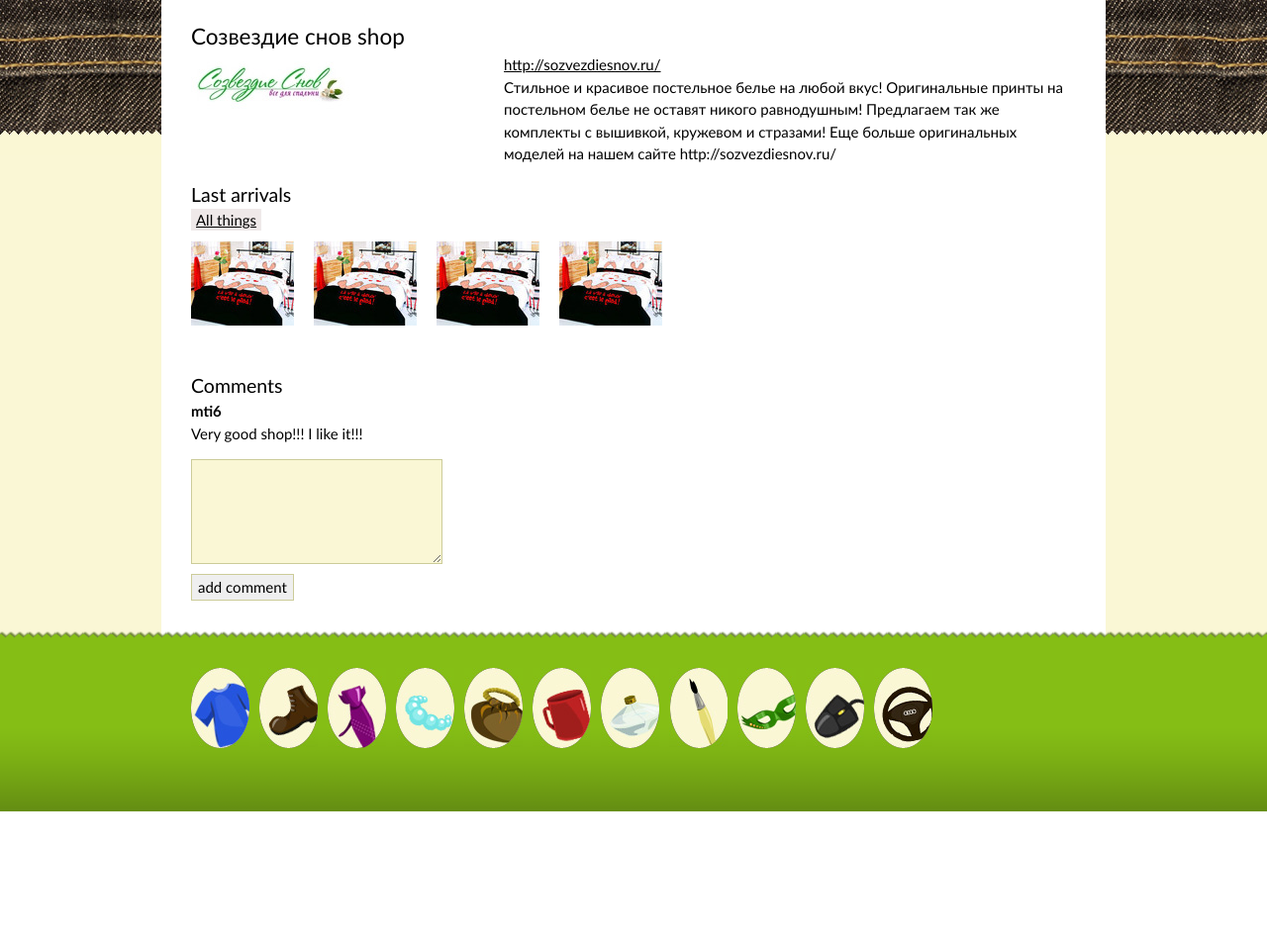
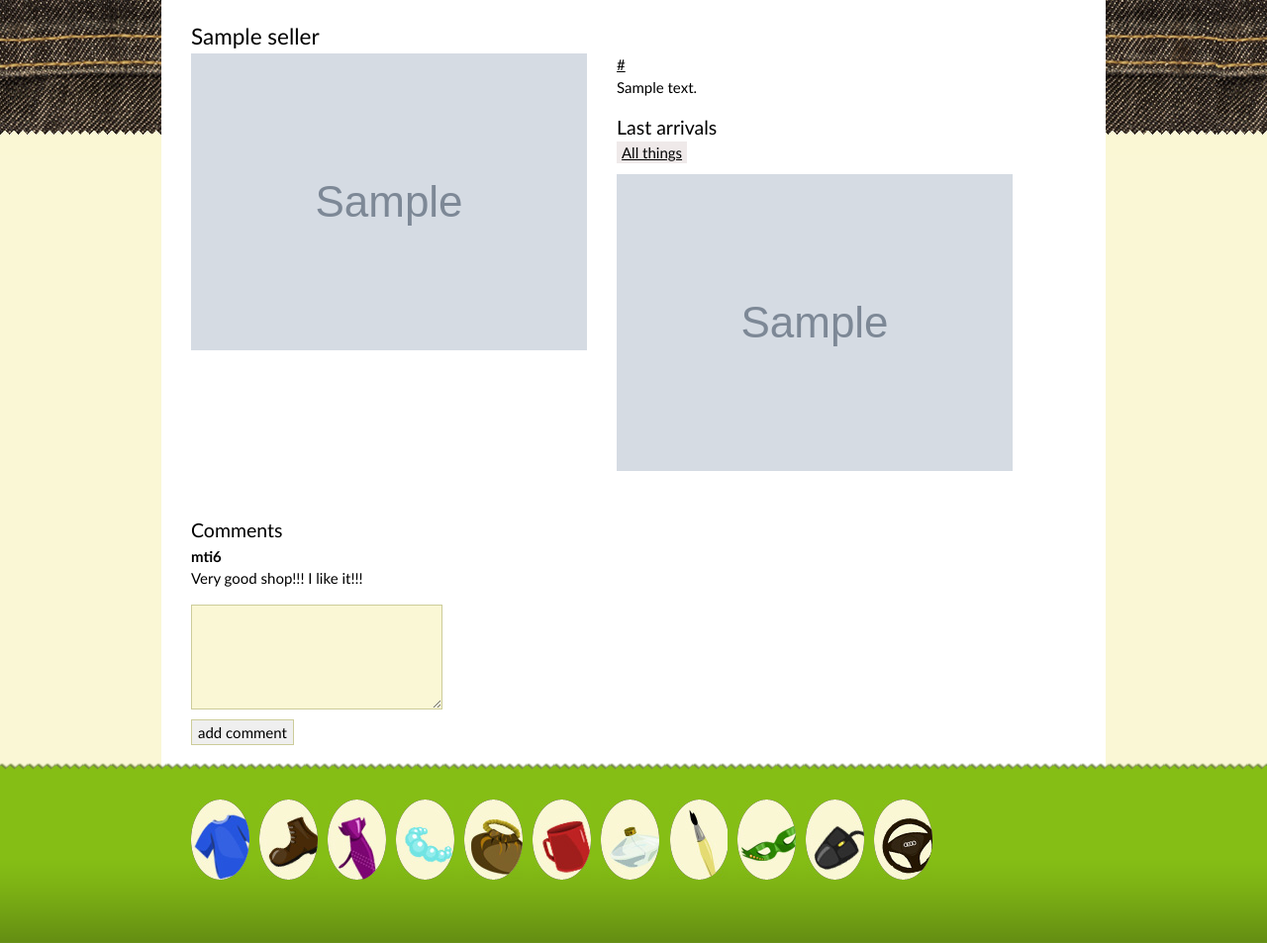
Before and after one commit to wadadaaa/boom2_0, a Django app: a page that uses templates/page.html in a window 1280 px wide. Shown: the part 175-1128 px from the top of the page at 99% size. Before the commit the page ends 995 px from the top, so only its background shows below. Run offline with Django 3.2, Linux system fonts and the light colour scheme; tables that the repository leaves empty hold one stand-in row (values such as "Sample post"); grey boxes marked "Sample" are stand-in pictures; some libraries are stand-ins or nearby versions.

Commit message:
sellers changed

```diff
--- a/apps/mainpage/models.py
+++ b/apps/mainpage/models.py
@@ -39,6 +39,7 @@ class Seller(models.Model):
                                    help_text="Describe yourself.")
     user = models.ForeignKey(User, related_name="seller")
     slug = models.SlugField(max_length=80)
+    avatar = ThumbnailerImageField(upload_to="sellers", blank=True)
 
     def __unicode__(self):
         return self.name
--- a/apps/mainpage/views.py
+++ b/apps/mainpage/views.py
@@ -11,8 +11,10 @@ def main(request):
 
 def seller(request, slug):
     seller = get_object_or_404(Seller, slug=slug)
+    products = Product.objects.filter(seller__slug=slug)
     return render_to_response('page.html', {
-    	'seller':seller
+    	'seller':seller,
+		'products': products,
 	    }, context_instance=RequestContext(request))
 
 def category(request, slug):
--- a/templates/main_page.html
+++ b/templates/main_page.html
@@ -1,11 +1,6 @@
 {% extends "base.html" %}
 {% load thumbnail %}
 {% block content %}
-     <ul class="main_menu">
-       <li><a href="#">Things</a></li>
-       <li><a href="#">All shops</a></li>
-       <li><a href="#">About projects</a></li>
-     </ul>
 
     <div id="main_col">
        <p><strong>Chilli Boom</strong> - the perfect place for lovers of Jolly things and a good shopping experience. Original gifts and designer toys, fashionable clothes and unusual footwear, stylish t-shirts and interesting bags, ideas for interior decoration and copyrights. And of course, special discounts!</p>
--- a/templates/page.html
+++ b/templates/page.html
@@ -1,27 +1,21 @@
 {% extends "base.html" %}
+{% load thumbnail %}
 {% block content %}
     <div id="main_col">
-      <h1>Созвездие снов shop</h1>
-      <a href="#">http://sozvezdiesnov.ru/</a>
-      <img src="images/img/logo_company.jpg" alt="Созвездие снов" class="img_content" />
-      <p>Стильное и красивое постельное белье на любой вкус! Оригинальные принты на постельном белье не оставят никого равнодушным! 	Предлагаем так же комплекты с вышивкой, кружевом и стразами! Еще больше оригинальных моделей на нашем сайте http://sozvezdiesnov.ru/</p>
+      <h1>{{ seller.name }}</h1>
+      <a href="{{ seller.website }}">{{ seller.website }}</a>
+      <img src="{{ MEDIA_URL }}{{ seller.avatar }}" alt="Созвездие снов" class="img_content" />
+      <p>{{ seller.description }}</p>
 
       <h2>Last arrivals</h2>
       <a href="#" class="link">All things</a>
        <ul class="products">
+	   {% for product in products %}
          <li>
-            <a href="#"><img src="images/img/product3.jpg" alt="Картинка" /></a>
+            <a href="#"><img src="{{ product.photo|thumbnail_url:'small' }}" alt="{{ product.description }}" /></a>
          </li>
-         <li>
-            <a href="#"><img src="images/img/product3.jpg" alt="Картинка" /></a>
-         </li>
-         <li>
-            <a href="#"><img src="images/img/product3.jpg" alt="Картинка" /></a>
-         </li>
-         <li>
-            <a href="#"><img src="images/img/product3.jpg" alt="Картинка" /></a>
-         </li>
-       </ul>
+	  {% endfor %}
+	  </ul>
 
        <h2>Comments</h2>
        <strong>mti6</strong>
```
Also changed, not shown: apps/mainpage/migrations/0003_auto__add_field_seller_avatar.py (added).
